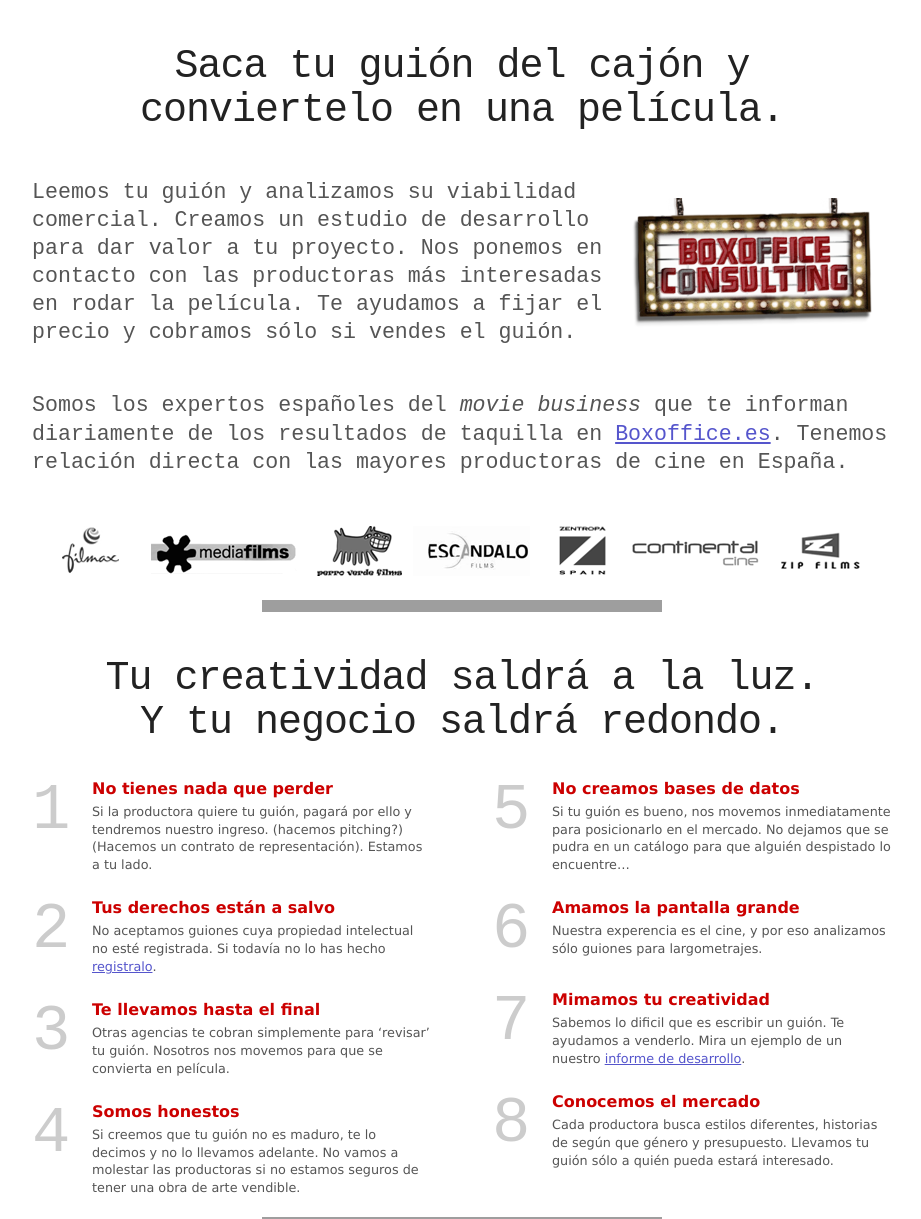
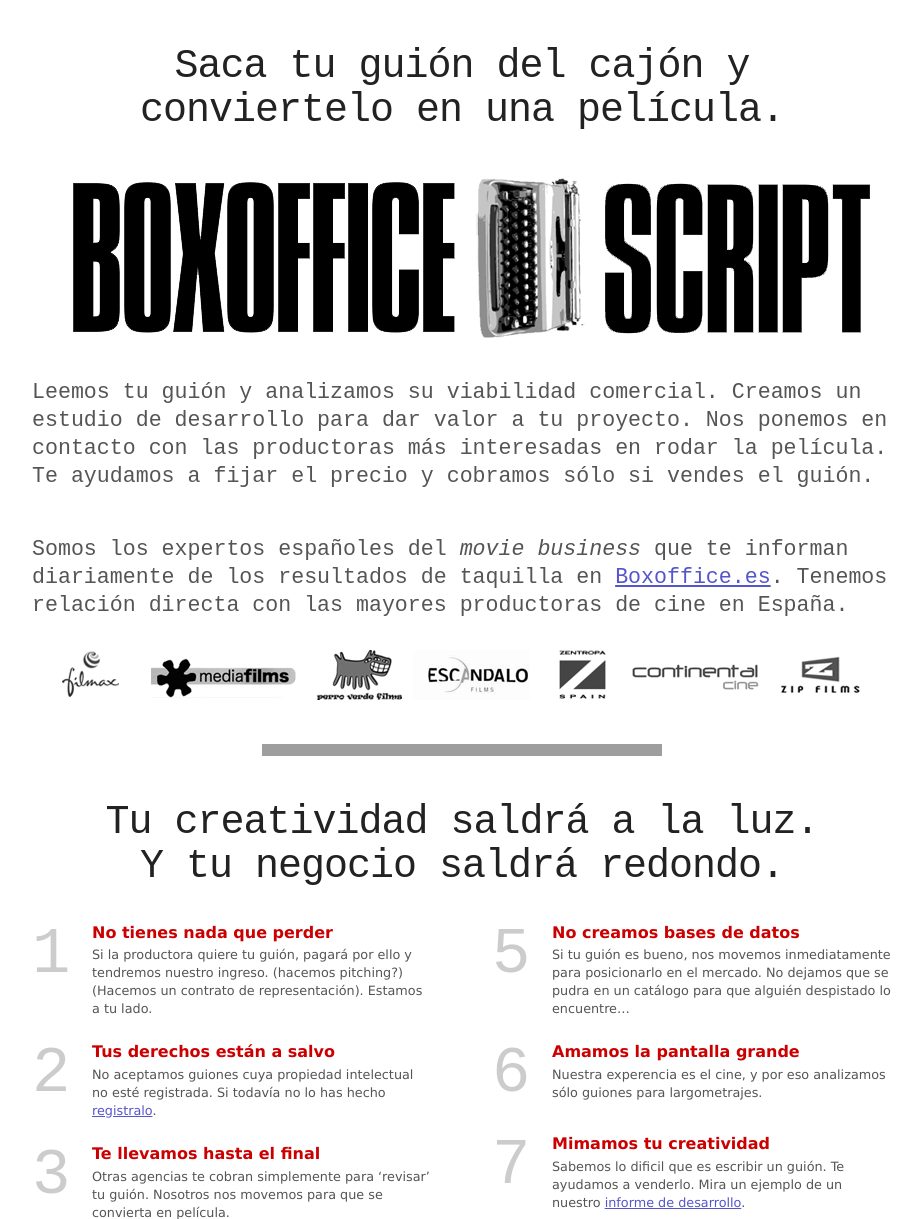
Before and after one commit to claudiob/script, a PHP site: page / in a window 1280 px wide. Shown: the top 1219 px of the page, without its empty margins (178-1099 px from the left). Run offline with PHP 8.4, Linux system fonts and the light colour scheme; grey boxes are pictures that could not be loaded.

Commit message:
Added (edited) Joshua's logo with typewriter and Compacta SH Light

```diff
--- a/css/style.css
+++ b/css/style.css
@@ -29,6 +29,7 @@
 
 /* COLORS AND BACKGROUNDS */
 body                    {background-color: #fff;}
+/* body                 {background-image: url(../img/coffee_stain.gif); background-repeat: no-repeat; background-position: -55px -55px;} */
 h1, label               {color: #222;}
 body                    {color: #555;}
 form                    {color: #999;}
@@ -54,7 +55,8 @@
 
 /* HEIGHT */
 h1, h2                  {margin-top: 45px; margin-bottom: 30px; }
-img, form               {padding-top: 20px; padding-bottom: 20px;}
+img                     {padding-bottom: 40px;}
+form                    {padding-top: 20px; padding-bottom: 20px;}
 .wilder, form           {margin-bottom: 20px;}
 h3                      {margin-top: 5px; margin-bottom: 5px}
 input                   {padding-top: 3px; padding-bottom: 3px;}
@@ -69,7 +71,7 @@
 
 
 /* IMAGES */
-#logo                   {width: 240px; height: 130px;}
+#logo                   {width: 800px; height: 160px;}
 #companies              {width:800px; height: 50px;}
 hr                      {height: 12px; background: white url(../img/hr.png) no-repeat scroll 50% 50%; color: transparent;}
 
```
Also changed, not shown: img/boxofficeconsulting.png (added), img/boxofficescript.png, img/coffee_stain.gif (added), 1 other file.
